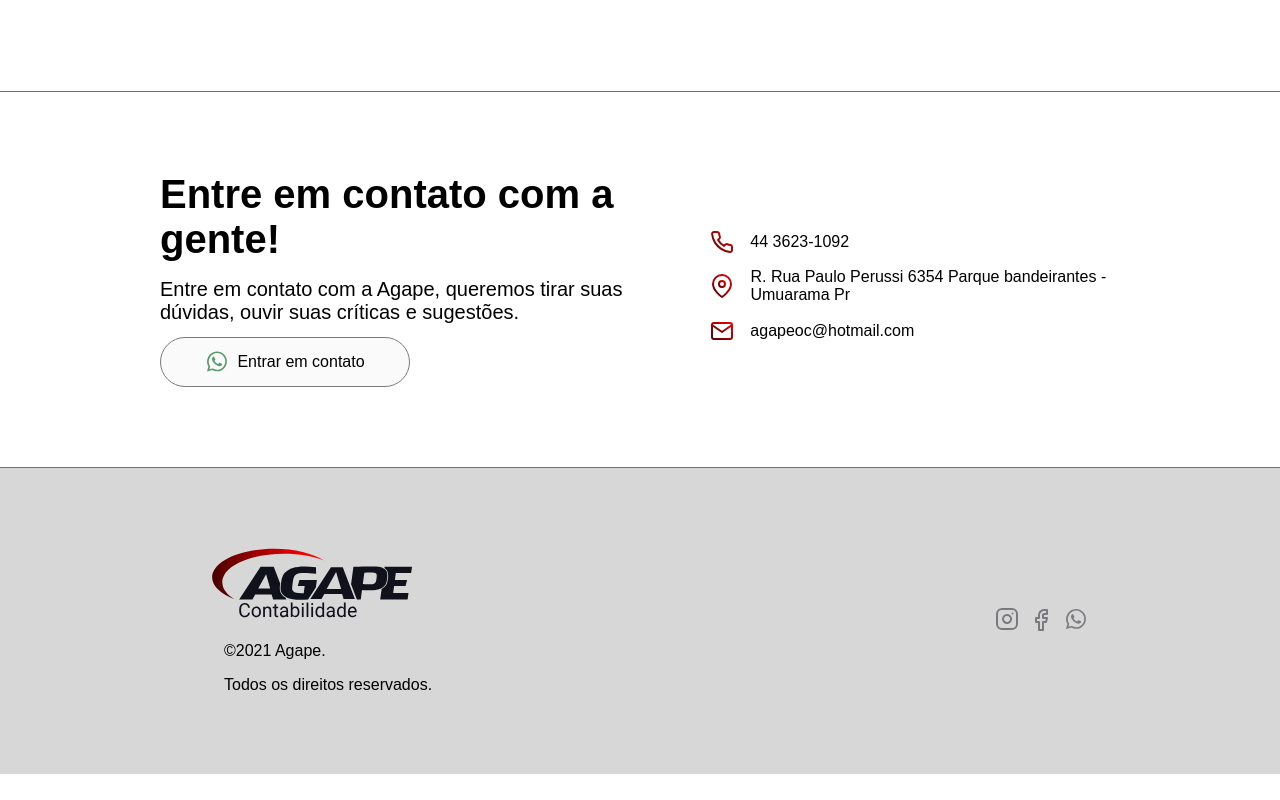
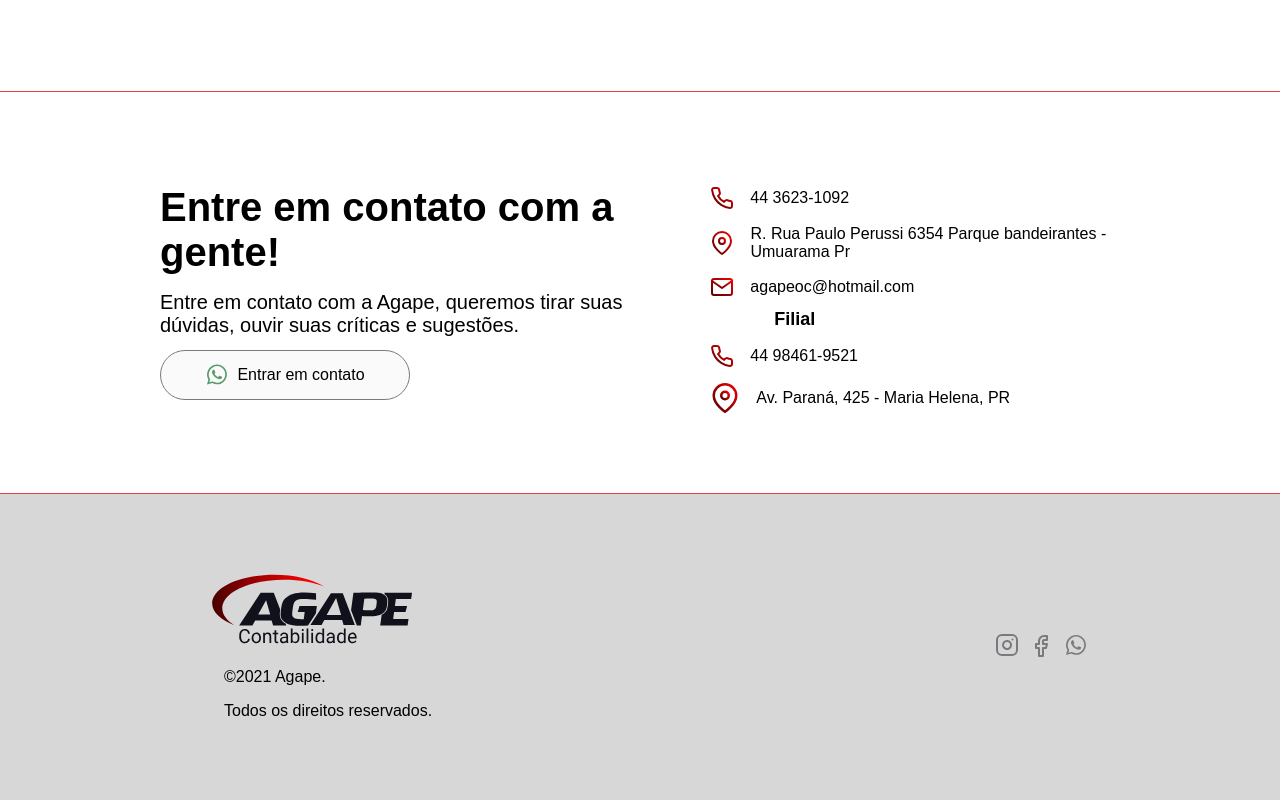
Before and after one commit to bhunos/agape, a Next.js app: page / in a window 1280 px wide. Shown: the part 3118-3918 px from the top of the page. Before the commit the page ends 3892 px from the top, so only its background shows below. Built offline with nearby package versions, Linux system fonts and the light colour scheme.

Commit message:
correcoes cotato

```diff
--- a/src/components/Contact/index.tsx
+++ b/src/components/Contact/index.tsx
@@ -1,28 +1,34 @@
-import React from 'react';
-import Link from 'next/link';
-import Image from 'next/image';
-import whatsapp from '../../../public/image/whatsapp.svg'
-import tel from '../../../public/image/tel.svg'
-import localization from '../../../public/image/localization.svg'
-import mail from '../../../public//image/mail.svg'
-import { Section } from './styles';
+import React from "react";
+import Link from "next/link";
+import Image from "next/image";
+import whatsapp from "../../../public/image/whatsapp.svg";
+import tel from "../../../public/image/tel.svg";
+import localization from "../../../public/image/localization.svg";
+import mail from "../../../public//image/mail.svg";
+import { Section } from "./styles";
 
 export const Contact = () => {
   return (
     <Section id="contact">
       <div className="info">
         <h2>Entre em contato com a gente!</h2>
-        <p>Entre em contato com a Agape,
-          queremos tirar suas dúvidas, ouvir suas críticas e sugestões.</p>
-        <Link href='https://api.whatsapp.com/send?phone=5544984449862&text=Ol%C3%A1%2C%20vim%20atrav%C3%A9s%20do%20site.'>
+        <p>
+          Entre em contato com a Agape, queremos tirar suas dúvidas, ouvir suas
+          críticas e sugestões.
+        </p>
+        <Link href="https://api.whatsapp.com/send?phone=5544984449862&text=Ol%C3%A1%2C%20vim%20atrav%C3%A9s%20do%20site.">
           <a target="_blank">
-            <button><Image className="img" src={whatsapp} alt="Whatsapp" />Entrar em contato</button>
+            <button>
+              <Image className="img" src={whatsapp} alt="Whatsapp" />
+              Entrar em contato
+            </button>
           </a>
         </Link>
       </div>
       <div className="contacts">
+        <div className="matriz">
           <div className="tel">
-          <Link href={'tel:+554436231092'}>
+            <Link href={"tel:+554436231092"}>
               <a target="_blank">
                 <Image src={tel} alt="Telefone" />
                 44 3623-1092
@@ -32,9 +38,12 @@ export const Contact = () => {
           <div className="localization">
             <Link href="https://goo.gl/maps/jqKe7dhvaX1PRBPd7">
               <a target="_blank">
-              <Image className="localization" src={localization} alt="Localização" />
-              R. Rua Paulo Perussi 6354
-              Parque bandeirantes - Umuarama Pr
+                <Image
+                  className="localization"
+                  src={localization}
+                  alt="Localização"
+                />
+                R. Rua Paulo Perussi 6354 Parque bandeirantes - Umuarama Pr
               </a>
             </Link>
           </div>
@@ -47,6 +56,30 @@ export const Contact = () => {
             </Link>
           </div>
         </div>
+        <div className="filial">
+          <h1>Filial</h1>
+          <div className="tel">
+            <Link href={"tel:+5544984619521"}>
+              <a target="_blank">
+                <Image src={tel} alt="Telefone" />
+                44 98461-9521
+              </a>
+            </Link>
+          </div>
+          <div className="localization">
+            <Link href="https://goo.gl/maps/BY7n6kbQYGXjeszVA">
+              <a target="_blank">
+                <Image
+                  className="localization"
+                  src={localization}
+                  alt="Localização"
+                />
+                Av. Paraná, 425 - Maria Helena, PR
+              </a>
+            </Link>
+          </div>
+        </div>
+      </div>
     </Section>
-  )
-}
+  );
+};
--- a/src/components/Contact/styles.ts
+++ b/src/components/Contact/styles.ts
@@ -1,4 +1,4 @@
-import styled from "styled-components"
+import styled from "styled-components";
 
 export const Section = styled.div`
   padding: 5rem 0;
@@ -7,7 +7,8 @@ export const Section = styled.div`
   display: flex;
   justify-content: space-evenly;
   align-items: center;
-gap: 2rem;
+  gap: 2rem;
+
   .info {
     width: 50vw;
 
@@ -48,7 +49,8 @@ gap: 2rem;
   }
 
   .contacts {
-    a {
+    .matriz {
+      a {
      display: flex;
      align-items: center;
      margin-top: 0.9rem;
@@ -60,6 +62,31 @@ gap: 2rem;
           width: 30px!important;
         }
       }
+    }
+
+    .filial {
+      h1 {
+        margin-left: 4rem;
+        margin-top: 10px;
+        font-size: 18px;
+
+
+
+      }
+
+      a {
+     display: flex;
+     align-items: center;
+     margin-top: 0.9rem;
+     gap: 1rem;
+     }
+
+     .localization {
+        img {
+          width: 30px!important;
+        }
+      }
+    }
 
     }
   }
@@ -88,12 +115,19 @@ gap: 2rem;
     .contacts {
       width: 70%;
 
+     .filial {
+       h1 {
+         text-align: center;
+         margin-left: 0;
+       }
+
       .localization {
         img {
           width: 50px!important;
         }
       }
+     }
     }
 
   }
-`
+`;
```
Lines whose indentation alone changed are shown as unchanged.
